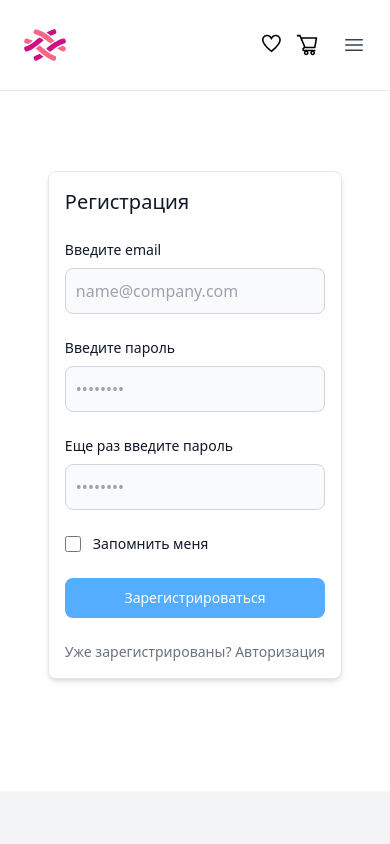
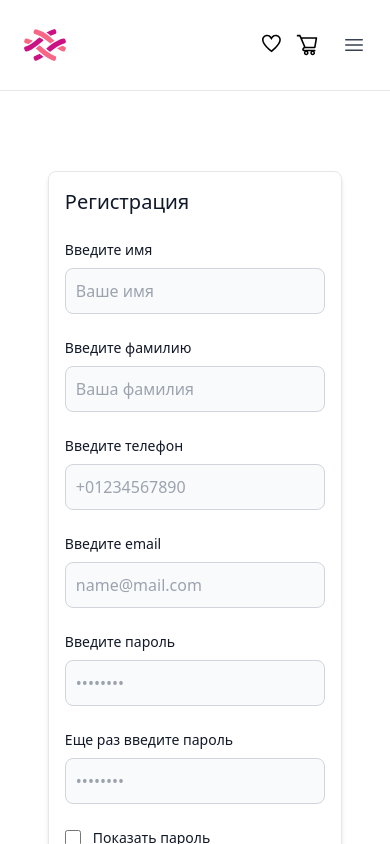
Before and after one commit to NikitaSalnykov/react-fabric-shop, a React (Vite) app: page /react-fabric-shop/registration in a window 390 px wide. Shown: the top 844 px of the page. Built offline with nearby package versions, Linux system fonts and the light colour scheme; a web font is replaced by a local one.

Commit message:
fix registration

```diff
--- a/src/pages/RegisterPage/RegisterPage.jsx
+++ b/src/pages/RegisterPage/RegisterPage.jsx
@@ -2,6 +2,11 @@ import { Link } from 'react-router-dom';
 import { useFormik } from 'formik';
 import { useDispatch } from 'react-redux';
 import { useState } from 'react';
+import { register } from '../../Redux/auth/auth-operations';
+import { registrationSchema } from '../../schemas/RegistrationSchma';
+
+const errorTextStyle =
+  'pl-4 absolute -bottom-5 text-rose-500 text-xs font-normal bottom-[-20px] left-[-10px] xl:left-[85px]';
 
 const RegistrationPage = () => {
   const dispatch = useDispatch();
@@ -11,19 +16,24 @@ const RegistrationPage = () => {
   const formik = useFormik({
     initialValues: {
       name: '',
+      surname: '',
       email: '',
+      phone: '',
       password: '',
       confirmPassword: '',
     },
 
     validateOnChange: false,
     validateOnBlur: true,
-    // validationSchema: ProductSchema,
+    validationSchema: registrationSchema,
 
-    onSubmit: ({ name, email, password }) => {
-      dispatch(register({ name, email, password }));
+    onSubmit: ({ name, surname, email, phone, password }) => {
+      dispatch(register({ name, surname, email, phone, password }));
     },
   });
+
+  const errors = formik.errors;
+  const formikValues = formik.values;
 
   const togglePasswordVisibility = (value) => {
     switch (value) {
@@ -44,12 +54,81 @@ const RegistrationPage = () => {
     <div className="contayner py-20  md:py-24 lg:py-40">
       <div className="flex justify-center w-full">
         <div className="max-w-2xl">
-          <div className=" md:w-[900px] bg-white shadow-md border border-gray-200 rounded-lg max-w-sm p-4 sm:p-6 lg:p-8 dark:bg-gray-800 dark:border-gray-700">
-            <form className="space-y-6" action="#">
+          <div className="md:w-[900px] bg-white shadow-md border border-gray-200 rounded-lg max-w-sm p-4 sm:p-6 lg:p-8 dark:bg-gray-800 dark:border-gray-700">
+            <form
+              className="space-y-6"
+              noValidate
+              autoComplete="off"
+              onSubmit={formik.handleSubmit}
+            >
               <h3 className="text-xl font-medium text-gray-900 dark:text-white">
                 Регистрация
               </h3>
-              <div>
+              <div className=" relative">
+                <label
+                  htmlFor="name"
+                  className="text-sm font-medium text-gray-900 block mb-2 dark:text-gray-300"
+                >
+                  Введите имя
+                </label>
+                <input
+                  type="name"
+                  name="name"
+                  id="name"
+                  className={`bg-gray-50 border border-gray-300 text-gray-900 sm:text-sm rounded-lg focus:ring-blue-500 focus:border-blue-500 block w-full p-2.5 dark:bg-gray-600 dark:border-gray-500 dark:placeholder-gray-400 dark:text-white ${
+                    errors['name'] && 'border-red'
+                  }`}
+                  placeholder="Ваше имя"
+                  value={formikValues['name']}
+                  onChange={formik.handleChange}
+                />
+                {errors['name'] && (
+                  <p className={errorTextStyle}>{errors['name']}</p>
+                )}
+              </div>
+              <div className=" relative">
+                <label
+                  htmlFor="surname"
+                  className="text-sm font-medium text-gray-900 block mb-2 dark:text-gray-300"
+                >
+                  Введите фамилию
+                </label>
+                <input
+                  type="surname"
+                  name="surname"
+                  id="surname"
+                  className={`bg-gray-50 border border-gray-300 text-gray-900 sm:text-sm rounded-lg focus:ring-blue-500 focus:border-blue-500 block w-full p-2.5 dark:bg-gray-600 dark:border-gray-500 dark:placeholder-gray-400 dark:text-white`}
+                  placeholder="Ваша фамилия"
+                  value={formikValues['surname']}
+                  onChange={formik.handleChange}
+                />
+                {errors['surname'] && (
+                  <p className={errorTextStyle}>{errors['surname']}</p>
+                )}
+              </div>
+              <div className=" relative">
+                <label
+                  htmlFor="phone"
+                  className="text-sm font-medium text-gray-900 block mb-2 dark:text-gray-300"
+                >
+                  Введите телефон
+                </label>
+                <input
+                  type="phone"
+                  name="phone"
+                  id="phone"
+                  className={`bg-gray-50 border border-gray-300 text-gray-900 sm:text-sm rounded-lg focus:ring-blue-500 focus:border-blue-500 block w-full p-2.5 dark:bg-gray-600 dark:border-gray-500 dark:placeholder-gray-400 dark:text-white ${
+                    errors['phone'] && 'border-red'
+                  }`}
+                  placeholder="+01234567890"
+                  value={formikValues['phone']}
+                  onChange={formik.handleChange}
+                />
+                {errors['phone'] && (
+                  <p className={errorTextStyle}>{errors['phone']}</p>
+                )}
+              </div>
+              <div className=" relative">
                 <label
                   htmlFor="email"
                   className="text-sm font-medium text-gray-900 block mb-2 dark:text-gray-300"
@@ -60,12 +139,18 @@ const RegistrationPage = () => {
                   type="email"
                   name="email"
                   id="email"
-                  className="bg-gray-50 border border-gray-300 text-gray-900 sm:text-sm rounded-lg focus:ring-blue-500 focus:border-blue-500 block w-full p-2.5 dark:bg-gray-600 dark:border-gray-500 dark:placeholder-gray-400 dark:text-white"
-                  placeholder="name@company.com"
-                  required=""
+                  className={`bg-gray-50 border border-gray-300 text-gray-900 sm:text-sm rounded-lg focus:ring-blue-500 focus:border-blue-500 block w-full p-2.5 dark:bg-gray-600 dark:border-gray-500 dark:placeholder-gray-400 dark:text-white ${
+                    errors['email'] && 'border-red'
+                  }`}
+                  placeholder="name@mail.com"
+                  value={formikValues['email']}
+                  onChange={formik.handleChange}
                 />
+                {errors['email'] && (
+                  <p className={errorTextStyle}>{errors['email']}</p>
+                )}
               </div>
-              <div>
+              <div className=" relative">
                 <label
                   htmlFor="password"
                   className="text-sm font-medium text-gray-900 block mb-2 dark:text-gray-300"
@@ -73,15 +158,22 @@ const RegistrationPage = () => {
                   Введите пароль
                 </label>
                 <input
-                  type="password"
+                  type={passwordVisible ? 'text' : 'password'}
                   name="password"
                   id="password"
+                  value={formik.values.password}
+                  onChange={formik.handleChange}
                   placeholder="••••••••"
-                  className="bg-gray-50 border border-gray-300 text-gray-900 sm:text-sm rounded-lg focus:ring-blue-500 focus:border-blue-500 block w-full p-2.5 dark:bg-gray-600 dark:border-gray-500 dark:placeholder-gray-400 dark:text-white"
+                  className={`bg-gray-50 border border-gray-300 text-gray-900 sm:text-sm rounded-lg focus:ring-blue-500 focus:border-blue-500 block w-full p-2.5 dark:bg-gray-600 dark:border-gray-500 dark:placeholder-gray-400 dark:text-white ${
+                    errors['password'] && 'border-red'
+                  }`}
                   required=""
                 />
+                {errors['password'] && (
+                  <p className={errorTextStyle}>{errors['password']}</p>
+                )}
               </div>
-              <div>
+              <div className=" relative">
                 <label
                   htmlFor="password"
                   className="text-sm font-medium text-gray-900 block mb-2 dark:text-gray-300"
@@ -89,31 +181,41 @@ const RegistrationPage = () => {
                   Еще раз введите пароль
                 </label>
                 <input
-                  type="password"
-                  name="password"
-                  id="password"
+                  type={passwordVisible ? 'text' : 'password'}
+                  name="confirmPassword"
+                  id="confirmPassword"
+                  value={formik.values.confirmPassword}
+                  onChange={formik.handleChange}
                   placeholder="••••••••"
-                  className="bg-gray-50 border border-gray-300 text-gray-900 sm:text-sm rounded-lg focus:ring-blue-500 focus:border-blue-500 block w-full p-2.5 dark:bg-gray-600 dark:border-gray-500 dark:placeholder-gray-400 dark:text-white"
+                  className={`bg-gray-50 border border-gray-300 text-gray-900 sm:text-sm rounded-lg focus:ring-blue-500 focus:border-blue-500 block w-full p-2.5 dark:bg-gray-600 dark:border-gray-500 dark:placeholder-gray-400 dark:text-white ${
+                    errors['confirmPassword'] && 'border-red'
+                  }`}
                   required=""
                 />
+                {errors['confirmPassword'] && (
+                  <p className={errorTextStyle}>{errors['confirmPassword']}</p>
+                )}
+                {formik.values.confirmPassword !== formik.values.password &&
+                  !errors['confirmPassword'] && (
+                    <p className={errorTextStyle}>Пароли должны совпадать</p>
+                  )}
               </div>
               <div className="flex items-start">
                 <div className="flex items-start">
                   <div className="flex items-center h-5">
                     <input
-                      id="remember"
-                      aria-describedby="remember"
+                      id="showPassword"
                       type="checkbox"
                       className="bg-gray-50 border border-gray-300 focus:ring-3 focus:ring-blue-300 h-4 w-4 rounded dark:bg-gray-700 dark:border-gray-600 dark:focus:ring-blue-600 dark:ring-offset-gray-800"
-                      required=""
+                      onChange={() => togglePasswordVisibility('password')}
                     />
                   </div>
                   <div className="text-sm ml-3">
                     <label
-                      htmlFor="remember"
+                      htmlFor="showPassword"
                       className="font-medium text-gray-900 dark:text-gray-300"
                     >
-                      Запомнить меня
+                      Показать пароль
                     </label>
                   </div>
                 </div>
--- /dev/null
+++ b/src/schemas/RegistrationSchma.jsx
@@ -0,0 +1,34 @@
+import * as yup from 'yup';
+
+export const registrationSchema = yup.object({
+  name: yup
+    .string('Имя должно состоять только из букв')
+    .min(2, 'Имя должно содержать минимум 2 символа')
+    .max(16, 'Имя должно содержать максимум 16 символов')
+    .required('Укажите имя'),
+  surname: yup
+    .string('Фамилия должна состоять только из букв')
+    .min(2, 'Фамилия должна содержать минимум 2 символа')
+    .max(16, 'Фамилия должна содержать максимум 16 символов'),
+
+  phone: yup
+    .string('Номер должен содержать только цифры и символы')
+    .min(11, 'Номер телефона должен содержать минимум 11 цифр')
+    .max(12, 'Номер телефона должен содержать максимум 12 цифр')
+    .required('Укажите тел. в формате +11234567890'),
+
+  email: yup
+    .string('Введите действительный email')
+    .email('Введите действительный email')
+    .required('Укажите email'),
+
+  password: yup
+    .string('Пароль должен содержать минимум 8 символов')
+    .min(8, 'Пароль должен содержать минимум 8 символов')
+    .required('Укажите пароль'),
+
+  confirmPassword: yup
+    .string('Пароли должны совпадать')
+    .oneOf([yup.ref('password'), null], 'Пароли должны совпадать')
+    .required('Подтвердите пароль'),
+});
```
Also changed, not shown: src/Redux/auth/auth-operations.js (+5 -5 lines).
